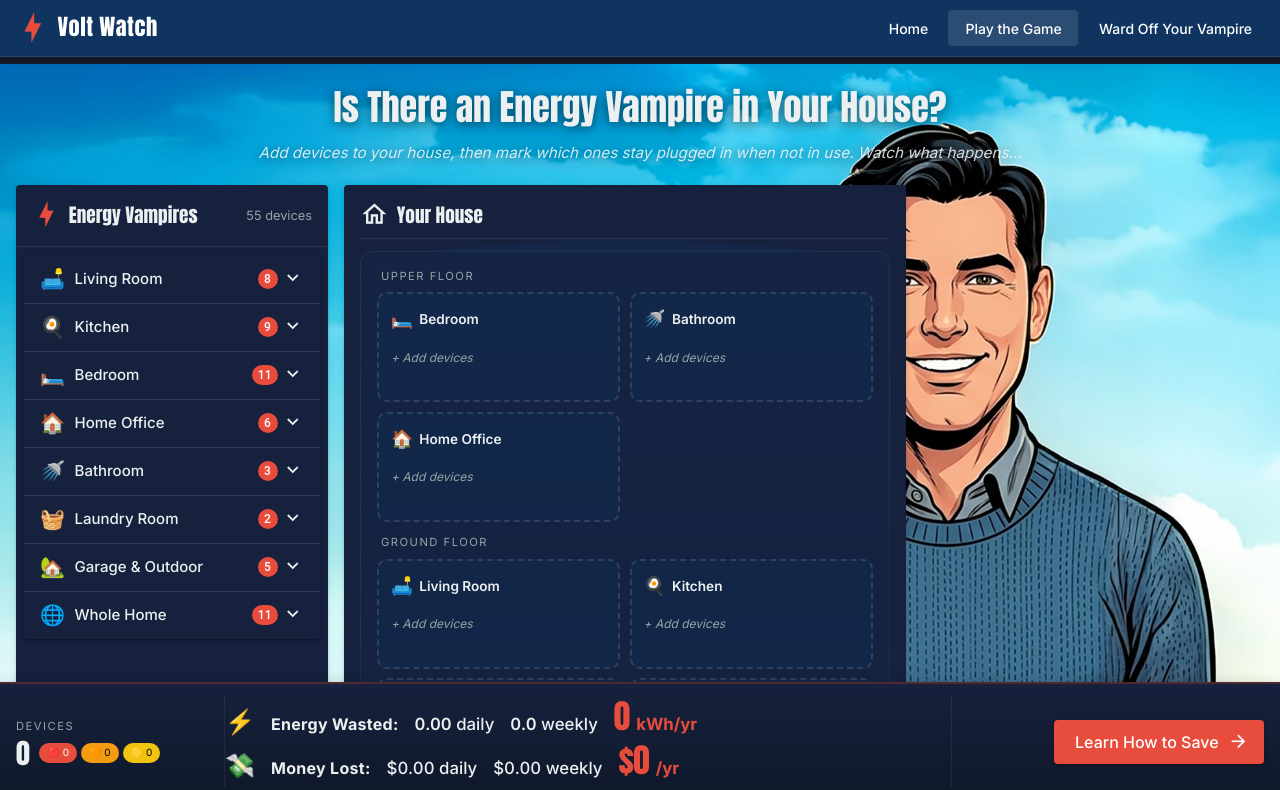
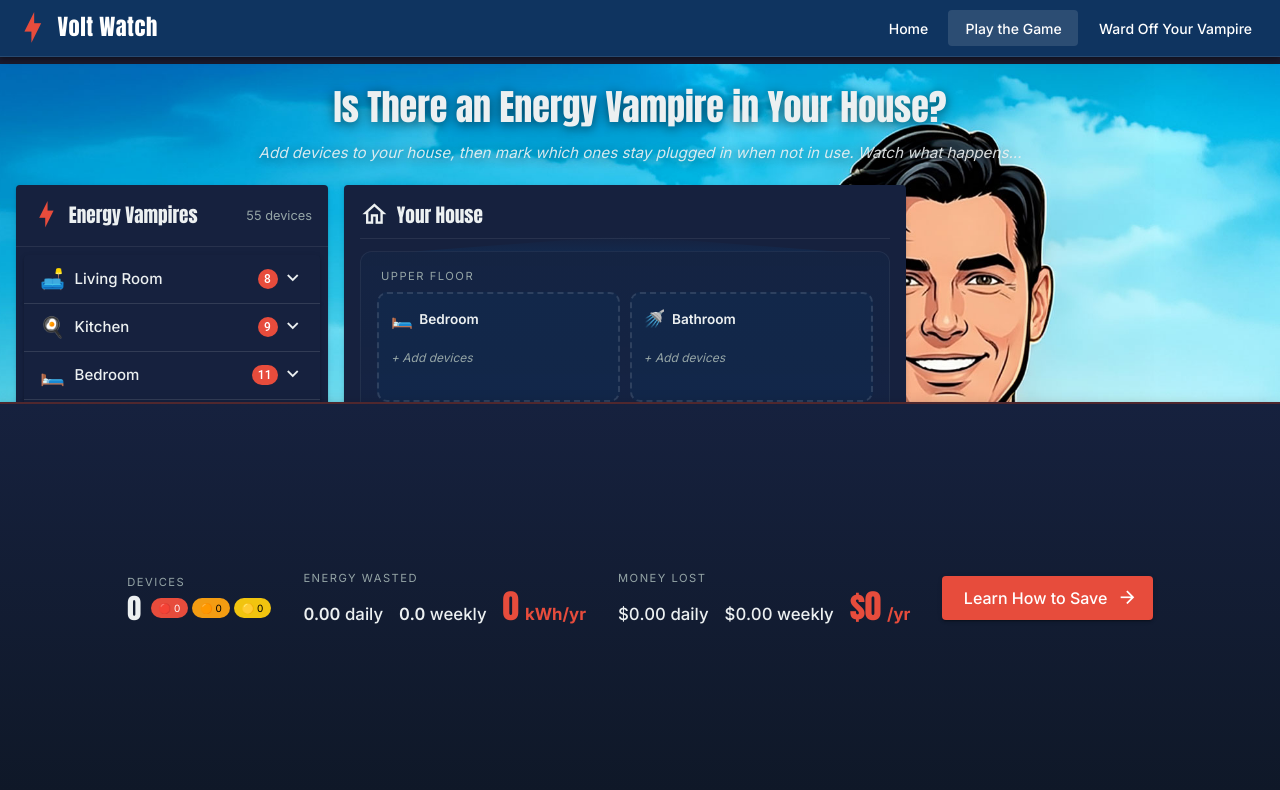
Before and after one commit to onerredfish77/energy-vampires, a Vue app: page /game in a window 1280 px wide. Shown: the top 790 px of the page. Built offline with nearby package versions, Linux system fonts and the light colour scheme; a web font is replaced by a local one.

Commit message:
feat: refactor TallyBar layout for improved structure and styling consistency

```diff
--- a/src/components/game/TallyBar.vue
+++ b/src/components/game/TallyBar.vue
@@ -4,9 +4,9 @@
     color="surface"
     class="tally-bar"
   >
-    <v-row no-gutters align="center" class="tally-row">
-      <!-- Zone 1: Device counts -->
-      <v-col cols="12" sm="3" md="2" class="tally-zone tally-zone--counts">
+    <div class="tally-row">
+      <!-- Devices -->
+      <div class="tally-zone tally-zone--counts">
         <div class="zone-label">Devices</div>
         <div class="counts">
           <span class="count-total">{{ deviceCounts.total }}</span>
@@ -16,32 +16,34 @@
             <v-chip size="x-small" color="info" variant="flat">🟡 {{ deviceCounts.low }}</v-chip>
           </div>
         </div>
-      </v-col>
+      </div>
 
-      <!-- Zone 2: Energy + Money -->
-      <v-col cols="12" sm="6" md="7" class="tally-zone tally-zone--metrics">
-        <div class="metric-row">
-          <span class="metric-icon">⚡</span>
-          <span class="metric-label">Energy Wasted:</span>
+      <!-- Energy Wasted -->
+      <div class="tally-zone tally-zone--metric">
+        <div class="zone-label">Energy Wasted</div>
+        <div class="metric-figures">
           <span class="metric-figure"><span class="figure-sub">{{ animDailyKwh.toFixed(2) }}</span> daily</span>
           <span class="metric-figure"><span class="figure-sub">{{ animWeeklyKwh.toFixed(1) }}</span> weekly</span>
           <span class="metric-figure metric-figure--lead">
             <span class="figure-main">{{ Math.round(animYearlyKwh) }}</span> kWh/yr
           </span>
         </div>
-        <div class="metric-row">
-          <span class="metric-icon">💸</span>
-          <span class="metric-label">Money Lost:</span>
+      </div>
+
+      <!-- Money Lost -->
+      <div class="tally-zone tally-zone--metric">
+        <div class="zone-label">Money Lost</div>
+        <div class="metric-figures">
           <span class="metric-figure">${{ animDailyCost.toFixed(2) }} daily</span>
           <span class="metric-figure">${{ animWeeklyCost.toFixed(2) }} weekly</span>
           <span class="metric-figure metric-figure--lead">
             <span class="figure-main">${{ animYearlyCost.toFixed(0) }}</span>/yr
           </span>
         </div>
-      </v-col>
+      </div>
 
-      <!-- Zone 3: CTA -->
-      <v-col cols="12" sm="3" md="3" class="tally-zone tally-zone--cta">
+      <!-- CTA -->
+      <div class="tally-zone tally-zone--cta">
         <v-btn
           to="/tips"
           color="primary"
@@ -51,8 +53,8 @@
           Learn How to Save
           <v-icon icon="mdi-arrow-right" end />
         </v-btn>
-      </v-col>
-    </v-row>
+      </div>
+    </div>
   </v-footer>
 </template>
 
@@ -101,28 +103,35 @@ watch(() => tallyYearly.value.cost, v => animate(animYearlyCost, v))
   bottom: 0;
   z-index: 5;
   border-top: 2px solid rgba(231, 76, 60, 0.3);
-  padding: 0.75rem 1rem;
+  padding: 0.5rem 1rem !important;
+  min-height: 0 !important;
   background: linear-gradient(180deg, #16213E 0%, #0F1828 100%) !important;
 }
 .tally-row {
   width: 100%;
+  display: flex;
   flex-wrap: nowrap;
+  align-items: center;
+  justify-content: center;
+  gap: 2rem;
 }
 .tally-zone {
-  padding: 0.25rem 0.75rem;
+  display: flex;
+  flex-direction: column;
+  align-items: flex-start;
 }
 .zone-label {
   font-size: 0.7rem;
   letter-spacing: 1.5px;
   text-transform: uppercase;
   color: #95A5A6;
-  margin-bottom: 0.25rem;
+  margin-bottom: 0.2rem;
 }
 .counts {
   display: flex;
   align-items: center;
   gap: 0.6rem;
-  flex-wrap: wrap;
+  flex-wrap: nowrap;
 }
 .count-total {
   font-family: 'Protest Riot', Impact, Georgia, serif;
@@ -134,36 +143,22 @@ watch(() => tallyYearly.value.cost, v => animate(animYearlyCost, v))
 .count-tiers {
   display: flex;
   flex-direction: row;
-  flex-wrap: wrap;
+  flex-wrap: nowrap;
   gap: 0.25rem;
 }
-.tally-zone--metrics {
-  border-left: 1px solid rgba(255, 255, 255, 0.06);
-  border-right: 1px solid rgba(255, 255, 255, 0.06);
-  padding-block: 0.4rem;
-}
-.metric-row {
+.metric-figures {
   display: flex;
   align-items: baseline;
   gap: 1rem;
+  flex-wrap: nowrap;
   color: #ECF0F1;
-  flex-wrap: wrap;
-  margin: 0.25rem 0;
-}
-.metric-icon {
-  font-size: 1.5rem;
-}
-.metric-label {
-  font-weight: 700;
-  color: #ECF0F1;
-  font-size: 1rem;
-  letter-spacing: 0.3px;
 }
 .metric-figure {
   font-variant-numeric: tabular-nums;
   font-size: 1.05rem;
   color: #ECF0F1;
   font-weight: 500;
+  white-space: nowrap;
 }
 .metric-figure--lead {
   color: #E74C3C;
@@ -184,21 +179,14 @@ watch(() => tallyYearly.value.cost, v => animate(animYearlyCost, v))
   font-weight: 600;
 }
 .tally-zone--cta {
-  display: flex;
-  justify-content: flex-end;
   align-items: center;
+  justify-content: center;
 }
 
-@media (max-width: 600px) {
+@media (max-width: 900px) {
   .tally-row {
     flex-wrap: wrap;
-  }
-  .metric-figure--lead {
-    margin-left: 0;
-  }
-  .tally-zone--cta {
-    justify-content: center;
-    margin-top: 0.5rem;
+    gap: 1rem;
   }
 }
 </style>
--- a/src/views/GameView.vue
+++ b/src/views/GameView.vue
@@ -79,11 +79,12 @@ watch(toastOpen, (open) => {
 .game-view {
   position: relative;
   padding: 0;
-  min-height: calc(100vh - 64px);
+  height: calc(100vh - 64px);
   background: #1A1A2E;
   isolation: isolate;
   display: flex;
   flex-direction: column;
+  overflow: hidden;
 }
 
 /* Vampire is pinned to the visible space between the app bar and the
@@ -105,6 +106,7 @@ watch(toastOpen, (open) => {
   display: flex;
   flex-direction: column;
   flex: 1;
+  min-height: 0;
 }
 
 .game-header {
@@ -129,10 +131,11 @@ watch(toastOpen, (open) => {
 .game-grid {
   display: grid;
   grid-template-columns: 25% 45% 30%;
+  grid-template-rows: 1fr;
   gap: 1rem;
   align-items: stretch;
   flex: 1;
-  min-height: 540px;
+  min-height: 0;
 }
 .game-col {
   min-width: 0;
@@ -143,6 +146,11 @@ watch(toastOpen, (open) => {
 }
 
 @media (max-width: 960px) {
+  .game-view {
+    height: auto;
+    min-height: calc(100vh - 64px);
+    overflow: visible;
+  }
   .game-view__vampire {
     position: relative;
     top: auto;
```
